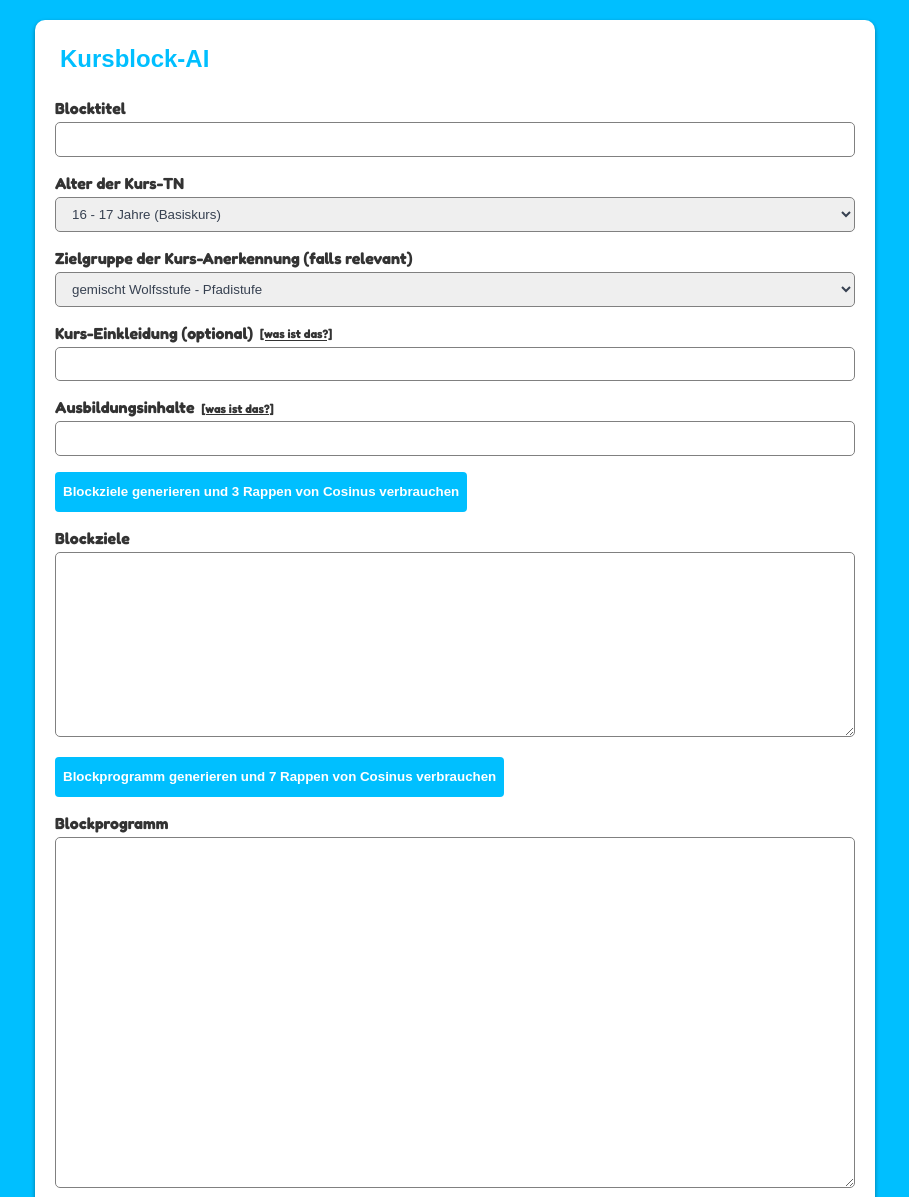
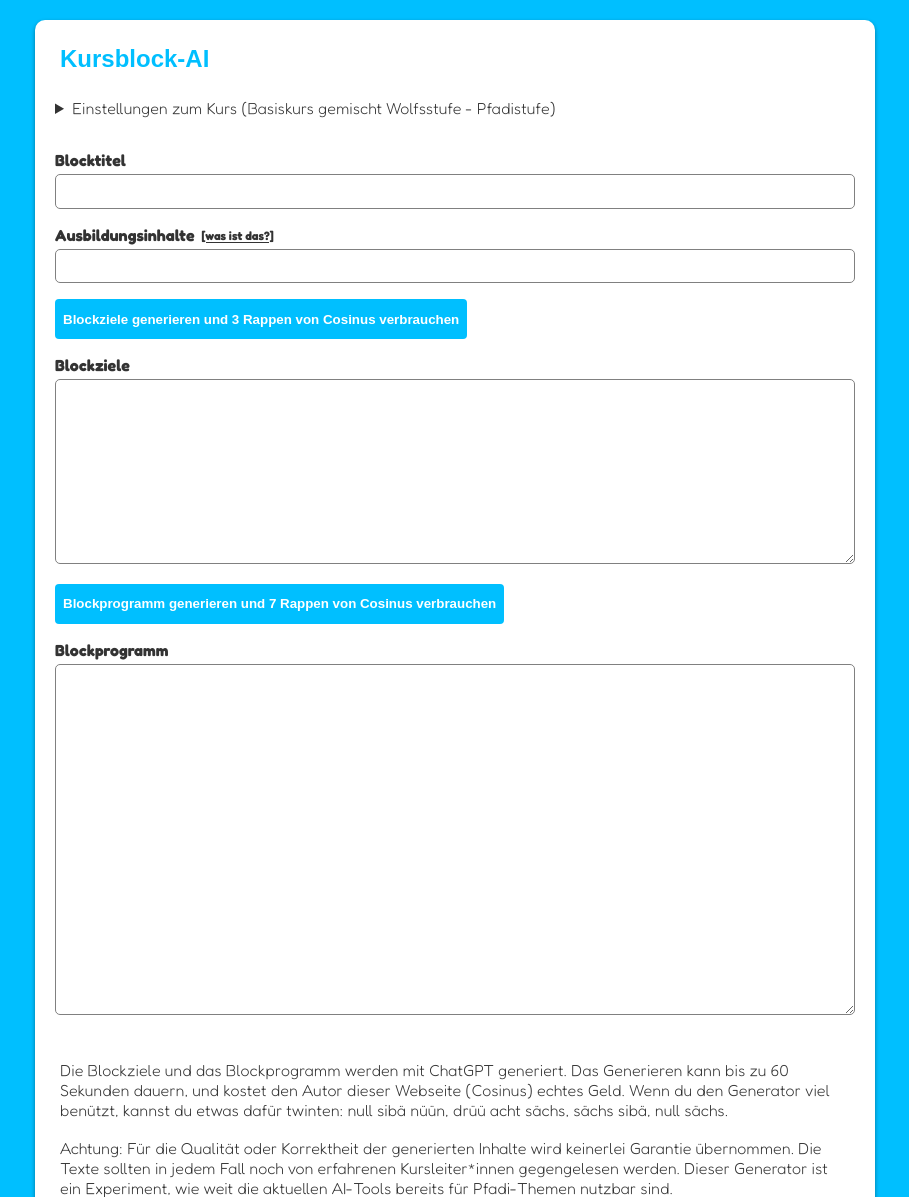
Before and after one commit to carlobeltrame/pfadi.ai, a PHP site: page /kursblock in a window 1280 px wide. Shown: the part 88-1285 px from the top of the page, without its empty margins (185-1094 px from the left). Run offline with PHP 8.4, Linux system fonts and the light colour scheme; some web fonts are replaced.

Commit message:
Collapse some of the inputs to clean up some visual clutter

```diff
--- a/kursblock/index.html
+++ b/kursblock/index.html
@@ -45,6 +45,7 @@
     const entry = stored.find(entry => entry.uuid === uuid)
     if (entry) {
       displayGoals(entry)
+      updateCourseTypeSummary()
     }
   }
 
@@ -125,6 +126,7 @@
     const entry = stored.find(entry => entry.uuid === uuid)
     if (entry) {
       displayProgramme(entry)
+      updateCourseTypeSummary()
     }
   }
 
@@ -202,6 +204,21 @@
     return formData
   }
 
+  function updateCourseTypeSummary() {
+    const courseTypeSummary = document.querySelector('#course_type_summary')
+    const ageGroup = document.querySelector('#age_group')
+    const targetGroup = document.querySelector('#target_group')
+    const motto = document.querySelector('#motto')
+
+    const courseTypeText = ageGroup.options[ageGroup.selectedIndex].text.match(/(?<=\()(.*)(?=\))/)[0]
+    const targetGroupText = ['Basiskurs', 'Aufbaukurs', 'Stufeneinführungskurs'].includes(courseTypeText) ?
+      ' ' + targetGroup.options[targetGroup.selectedIndex].text :
+      ''
+    const mottoText = motto.value ? ' ' + motto.value : ''
+
+    courseTypeSummary.textContent = `${courseTypeText}${targetGroupText}${mottoText}`
+  }
+
   window.onload = () => {
     retrieveGoals().forEach((entry) => {
       addGoalsHistoryEntry(entry)
@@ -209,6 +226,7 @@
     retrieveProgramme().forEach((entry) => {
       addProgrammeHistoryEntry(entry)
     })
+    updateCourseTypeSummary()
   }
 </script>
 </head>
@@ -232,13 +250,11 @@
 
 <article id="block" class="generator-article">
   <form id="goals_form" onsubmit="return requestGoals(event)">
-    <div class="generator-input-group">
-      <label for="title" class="generator-label">Blocktitel</label>
-      <input type="text" id="title" name="title" class="generator-input" required maxlength="128">
-    </div>
+    <details class="generator-collapse">
+      <summary><span class="generator-collapse-heading">Einstellungen zum Kurs (<span id="course_type_summary"></span>)</span></summary>
       <div class="generator-input-group">
         <label for="age_group" class="generator-label">Alter der Kurs-TN</label>
-      <select id="age_group" class="generator-input" name="age_group" required>
+        <select id="age_group" class="generator-input" name="age_group" required onchange="updateCourseTypeSummary()">
           <option value="14-15_pio">14 - 15 Jahre (Piokurs)</option>
           <option value="15-16_futura">15 - 16 Jahre (Futurakurs)</option>
           <option value="16-17_basis" selected="selected">16 - 17 Jahre (Basiskurs)</option>
@@ -250,7 +266,7 @@
       </div>
       <div class="generator-input-group">
         <label for="target_group" class="generator-label">Zielgruppe der Kurs-Anerkennung (falls relevant)</label>
-      <select id="target_group" class="generator-input" name="target_group" required>
+        <select id="target_group" class="generator-input" name="target_group" required onchange="updateCourseTypeSummary()">
           <option value="biberstufe">Biberstufe</option>
           <option value="wolfsstufe">Wolfsstufe</option>
           <option value="pfadistufe" selected="selected">Pfadistufe</option>
@@ -260,7 +276,12 @@
       </div>
       <div class="generator-input-group">
         <label for="motto" class="generator-label">Kurs-Einkleidung (optional) <small><a href="https://pfadi.swiss/media/files/51/1_ausbildungskurse_de_rz_low_23.pdf#page=26" target="_blank">[was ist das?]</a></small></label>
-      <input type="text" id="motto" name="motto" class="generator-input" maxlength="256">
+        <input type="text" id="motto" name="motto" class="generator-input" maxlength="256" onblur="updateCourseTypeSummary()">
+      </div>
+    </details>
+    <div class="generator-input-group">
+      <label for="title" class="generator-label">Blocktitel</label>
+      <input type="text" id="title" name="title" class="generator-input" required maxlength="128">
     </div>
     <div class="generator-input-group">
       <label for="contents" class="generator-label">Ausbildungsinhalte <small><a href="https://pfadi.swiss/media/files/51/1_ausbildungskurse_de_rz_low_23.pdf#page=29" target="_blank">[was ist das?]</a></small></label>
--- a/styles.css
+++ b/styles.css
@@ -244,6 +244,25 @@ footer {
     border-radius: 0 5px 5px 0;
 }
 
+.generator-collapse {
+    margin-bottom: 16px;
+    transition: max-height 0.5s ease-out;
+    max-height: 20rem;
+    overflow: hidden;
+}
+
+.generator-collapse:not([open]) {
+    max-height: 2.3rem;
+}
+
+.generator-collapse summary {
+    padding-bottom: 16px;
+}
+
+.generator-collapse-summary {
+    cursor: pointer;
+}
+
 .generator-submit-row {
     display: flex;
     flex-direction: row;
```
Lines whose indentation alone changed are shown as unchanged.
